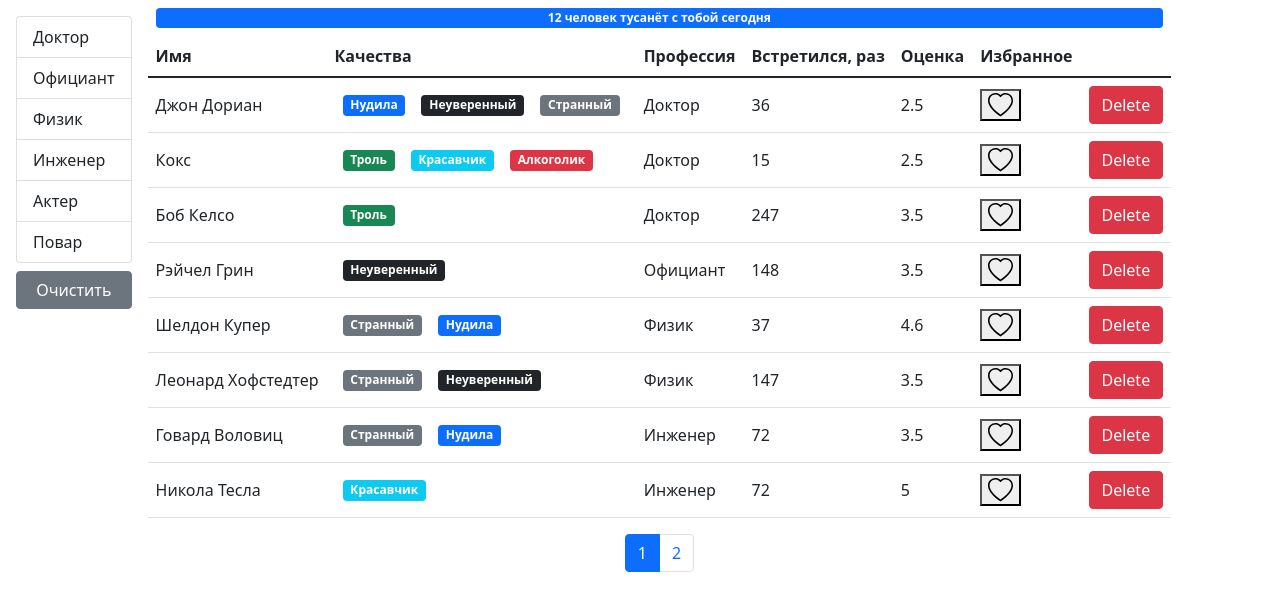
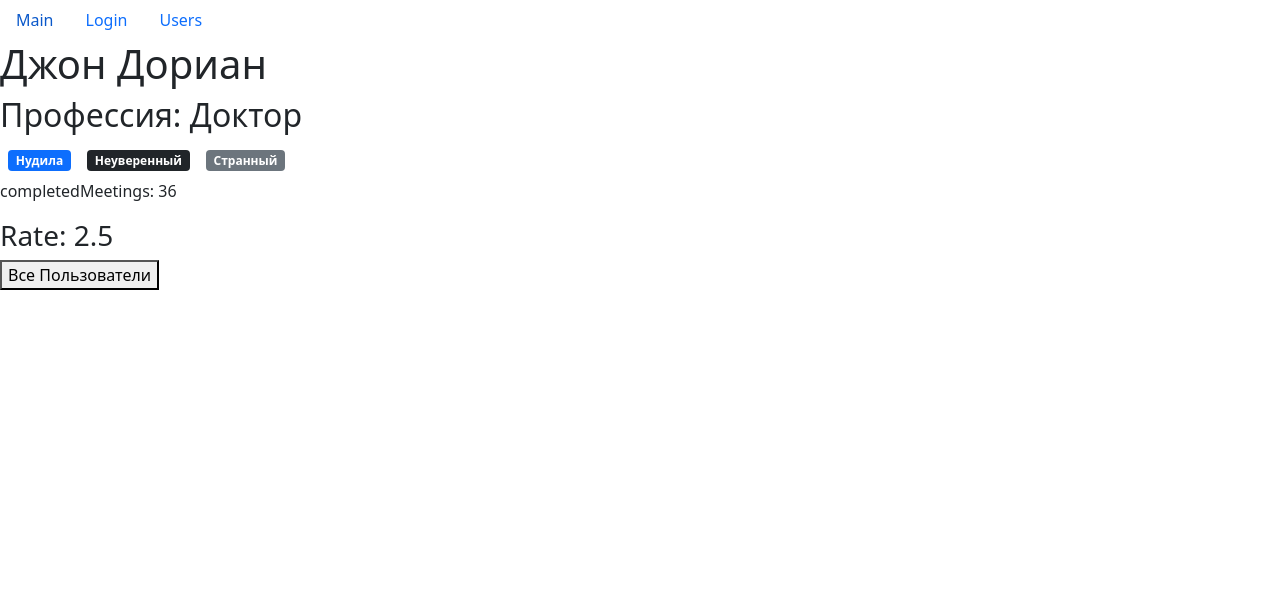
Before and after one commit to SnoWSTorM27/course-project, a React (Create React App) app: page /users/67rdca3eeb7f6fgeed471815 in a window 1280 px wide. Shown: the top 610 px of the page. Built offline with nearby package versions, Linux system fonts and the light colour scheme.

Commit message:
Task6 - added Routing + userPage

```diff
--- a/package.json
+++ b/package.json
@@ -14,6 +14,7 @@
     "prop-types": "^15.8.1",
     "react": "^18.2.0",
     "react-dom": "^18.2.0",
+    "react-router-dom": "^5.3.0",
     "react-scripts": "5.0.1",
     "web-vitals": "^2.1.4"
   },
--- a/src/app/App.jsx
+++ b/src/app/App.jsx
@@ -1,6 +1,21 @@
 import React from "react";
-import Users from "./components/users";
+import NavBar from "./components/navBar";
+import Users from "./components/layouts/users";
+import { Route, Switch } from "react-router-dom";
+import Main from "./components/layouts/main";
+import Login from "./components/layouts/login";
+import UserPage from "./components/userPage";
 
 export default function App() {
-  return <Users />;
+  return (
+    <>
+      <NavBar />
+      <Switch>
+        <Route path="/login" component={Login}/>
+        <Route path="/users/:userId" render={(props) => (<UserPage {...props}/>)}/>
+        <Route path="/users" component={Users}/>
+        <Route exact path="/" component={Main}/>
+      </Switch>
+    </>
+  );
 }
--- a/src/app/api/fake.api/user.api.js
+++ b/src/app/api/fake.api/user.api.js
@@ -149,7 +149,14 @@ const fetchAll = () =>
       resolve(users);
     }, 2000);
   });
+const getById = (id) =>
+  new Promise((resolve) => {
+    window.setTimeout(function () {
+      resolve(users.find((user) => user._id === id));
+    }, 1000);
+  });
 
 export default {
-  fetchAll
+  fetchAll,
+  getById
 };
--- /dev/null
+++ b/src/app/components/layouts/login.jsx
@@ -0,0 +1,7 @@
+import React from "react";
+
+function Login() {
+  return (<h1>Login</h1>);
+}
+
+export default Login;
--- /dev/null
+++ b/src/app/components/layouts/main.jsx
@@ -0,0 +1,7 @@
+import React from "react";
+
+function Main() {
+  return (<h1>Main</h1>);
+}
+
+export default Main;
--- /dev/null
+++ b/src/app/components/navBar.jsx
@@ -0,0 +1,20 @@
+import React from "react";
+import { Link } from "react-router-dom";
+
+function NavBar() {
+  return (
+    <ul className="nav">
+      <li className="nav-item">
+        <Link to="/" className="nav-link">Main</Link>
+      </li>
+      <li className="nav-item">
+        <Link to="/login" className="nav-link">Login</Link>
+      </li>
+      <li className="nav-item">
+        <Link to="/users" className="nav-link">Users</Link>
+      </li>
+    </ul>
+  );
+}
+
+export default NavBar;
--- a/src/app/components/tableBody.jsx
+++ b/src/app/components/tableBody.jsx
@@ -1,6 +1,7 @@
 import React from "react";
 import PropTypes from "prop-types";
 import _ from "lodash";
+import { Link } from "react-router-dom";
 
 function TableBody({ data, columns }) {
   const renderContent = (item, column) => {
@@ -18,9 +19,12 @@ function TableBody({ data, columns }) {
     <tbody>
       {data.map((item) => (
         <tr key={item._id}>
-          {Object.keys(columns).map((column) => (
-            <td key={column}>{renderContent(item, column)}</td>
-          ))}
+          {Object.keys(columns).map((column) => {
+            if (column === "name") {
+              return <td key={column}><Link to={`/users/${item._id}`}>{renderContent(item, column)}</Link></td>;
+            }
+            return <td key={column}>{renderContent(item, column)}</td>;
+          })}
         </tr>
       ))}
     </tbody>
--- /dev/null
+++ b/src/app/components/userPage.jsx
@@ -0,0 +1,34 @@
+import React, { useEffect, useState } from "react";
+import { useParams, useHistory } from "react-router-dom";
+import api from "../api";
+import Loader from "./loader";
+import QualitiesList from "./qualitiesList";
+
+function UserPage() {
+  const { userId } = useParams();
+  const [user, setUser] = useState();
+  useEffect(() => {
+    api.users.getById(userId).then((data) => setUser(data));
+  }, []);
+
+  const history = useHistory();
+  const goToUsersList = (hasUser) => {
+    hasUser ? history.push("/users") : history.replace("/users");
+  };
+
+  if (user) {
+    return (
+      <>
+        <h1>{user.name}</h1>
+        <h2>Профессия: {user.profession.name}</h2>
+        <QualitiesList qualities={user.qualities} />
+        <p>completedMeetings: {user.completedMeetings}</p>
+        <h3>Rate: {user.rate}</h3>
+        <button onClick={() => goToUsersList(user)} >Все Пользователи</button>
+      </>
+    );
+  }
+  return <Loader />;
+}
+
+export default UserPage;
--- a/src/index.js
+++ b/src/index.js
@@ -2,10 +2,13 @@ import React from "react";
 import ReactDOM from "react-dom/client";
 import "bootstrap/dist/css/bootstrap.css";
 import App from "./app/App";
+import { BrowserRouter } from "react-router-dom";
 
 const root = ReactDOM.createRoot(document.getElementById("root"));
 root.render(
-  <React.StrictMode>
-    <App />
-  </React.StrictMode>
+  <BrowserRouter>
+    <React.StrictMode>
+      <App />
+    </React.StrictMode>
+  </BrowserRouter>
 );
```
Also changed, not shown: src/app/components/layouts/users.jsx (renamed from src/app/components/users.jsx, +7 -7 lines), src/app/components/user.jsx (deleted, +0 -37 lines), 1 other file (tests, documents, lock files or other folders).
